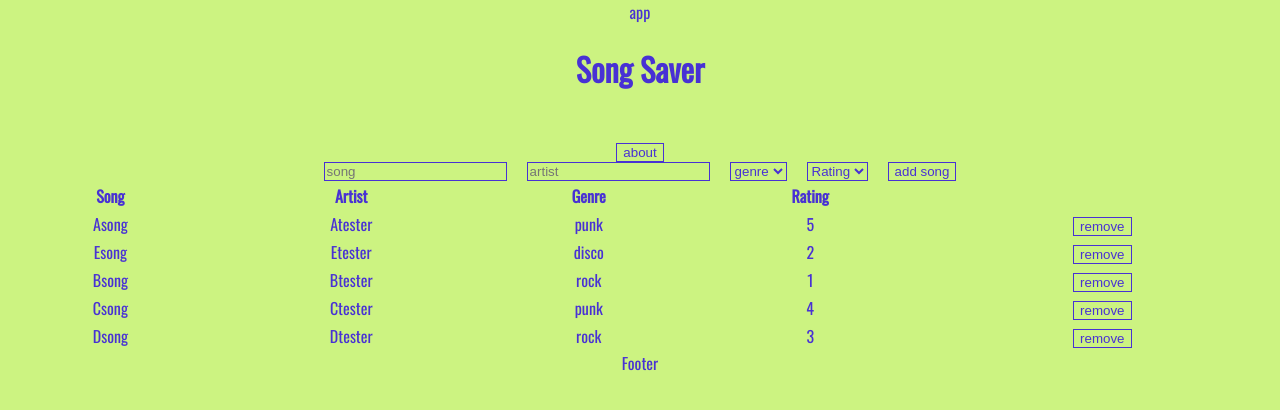
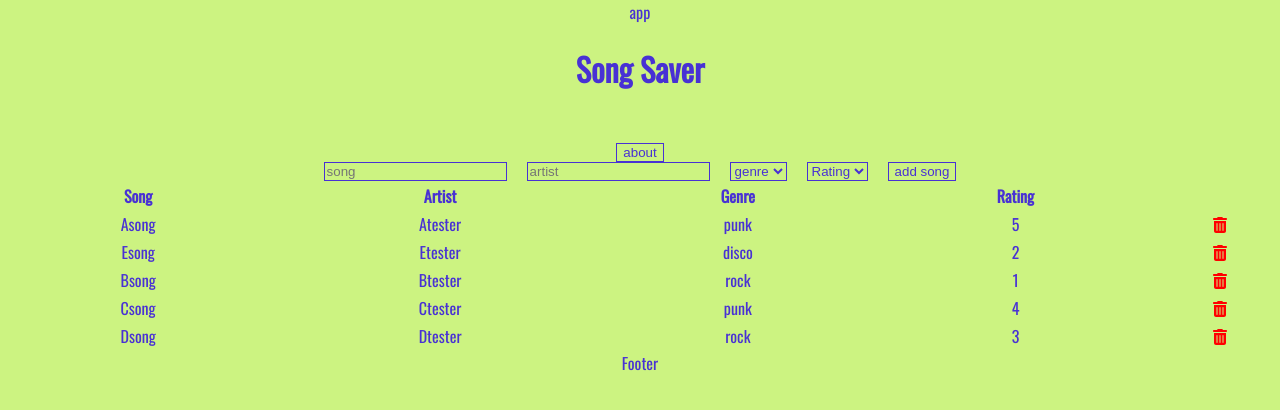
Before and after one commit to Sander-317/Song_Saver, a React (Create React App) app: page / in a window 1280 px wide. Shown: the top 410 px of the page. Built offline with nearby package versions, Linux system fonts and the light colour scheme.

Commit message:
added remove song from list and added the trashcan back

```diff
--- a/src/components/Container.js
+++ b/src/components/Container.js
@@ -21,6 +21,7 @@ export default class Container extends Component {
       ],
     };
     this.toggleHome = this.toggleHome.bind(this);
+    this.removeSongFromList = this.removeSongFromList.bind(this);
   }
 
   toggleHome() {
@@ -64,7 +65,7 @@ export default class Container extends Component {
 
             <SongList
               songs={this.state.songs}
-              removeSong={this.removeSongFromSongList}
+              removeSong={this.removeSongFromList}
             />
 
             <Footer />
--- a/src/components/SongList.js
+++ b/src/components/SongList.js
@@ -1,8 +1,8 @@
 import React from "react";
 // import { useState } from "react";
 
-// import { FontAwesomeIcon } from "@fortawesome/react-fontawesome";
-// import { faTrashCan } from "@fortawesome/free-solid-svg-icons";
+import { FontAwesomeIcon } from "@fortawesome/react-fontawesome";
+import { faTrashCan } from "@fortawesome/free-solid-svg-icons";
 
 export default function SongList({ songs, removeSong }) {
   // const [removeInput, setRemoveInput] = useState("");
@@ -35,20 +35,17 @@ export default function SongList({ songs, removeSong }) {
                 <td>{item.genre}</td>
                 <td>{item.rating}</td>
                 <td>
-                  <button
-                    value={item.id}
-                    onClick={() => onButtonPress(item.id)}
-                  >
+                  {/* <button value={item.id} onClick={() => onButtonPress(item)}>
                     remove
-                  </button>
-                  {/* <FontAwesomeIcon
+                  </button> */}
+                  <FontAwesomeIcon
                     icon={faTrashCan}
                     value={item.id}
-                    onClick={onButtonPress}
+                    onClick={() => onButtonPress(item)}
                     // onClick={() => setRemoveInput(item.id)}
                     // onClick={() => console.log("remove", item.id)}
                     className="trash"
-                  /> */}
+                  />
                 </td>
               </tr>
             );
```
